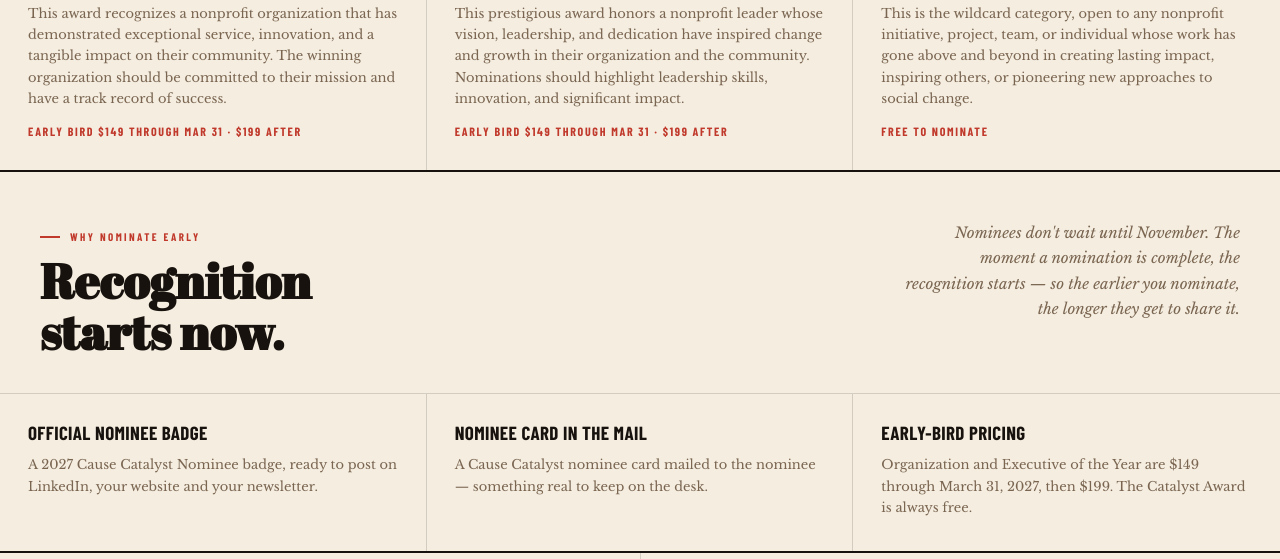
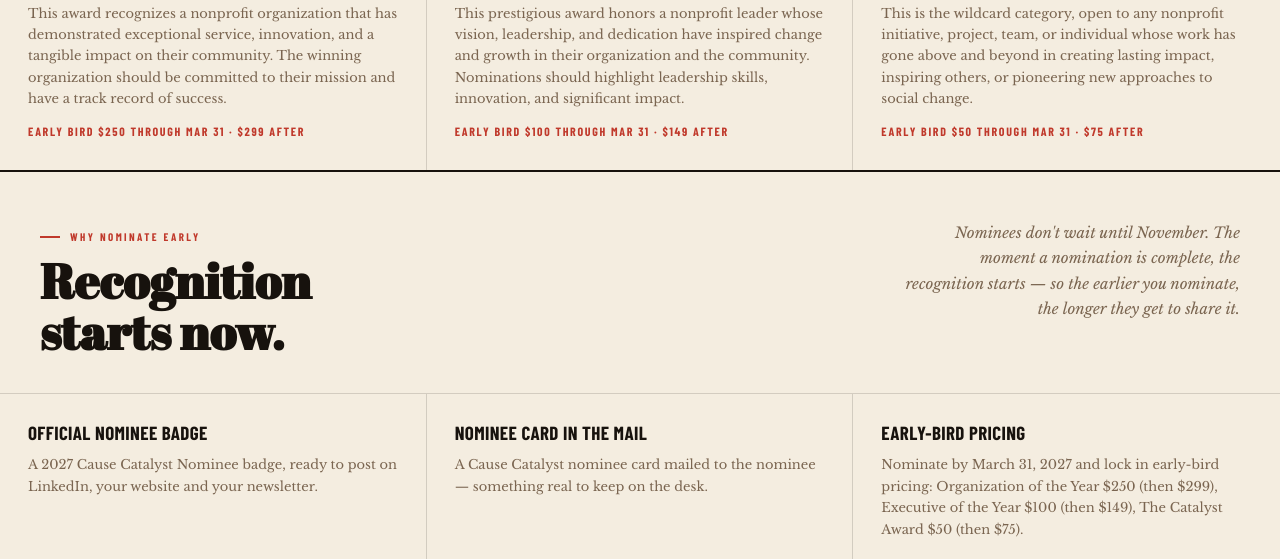
Before and after one commit to blakekohler/cause-catalyst-awards, a plain HTML site: page index.html in a window 1280 px wide. Shown: the part 2098-2657 px from the top of the page. Drawn offline with nearby package versions, Linux system fonts and the light colour scheme; a web font is replaced by a local one.

Commit message:
2027 pricing: early bird matches 2026 ($250/$100/$50), then $299/$149/$75 (#2)
Claude-Session: https://claude.ai/code/session_01MGgyzTM3gy2CjPa3Vm3t1Q

Co-authored-by: Claude <noreply@anthropic.com>

```diff
--- a/index.html
+++ b/index.html
@@ -800,7 +800,7 @@ footer {
         <span class="cat-icon">🏆</span>
         <div class="cat-name">Organization of the Year</div>
         <p class="cat-desc">This award recognizes a nonprofit organization that has demonstrated exceptional service, innovation, and a tangible impact on their community. The winning organization should be committed to their mission and have a track record of success.</p>
-        <p class="cat-fee">Early bird $149 through Mar 31 · $199 after</p>
+        <p class="cat-fee">Early bird $250 through Mar 31 · $299 after</p>
       </div>
     </div>
     <div class="cat-card reveal">
@@ -812,7 +812,7 @@ footer {
         <span class="cat-icon">👤</span>
         <div class="cat-name">Executive of the Year</div>
         <p class="cat-desc">This prestigious award honors a nonprofit leader whose vision, leadership, and dedication have inspired change and growth in their organization and the community. Nominations should highlight leadership skills, innovation, and significant impact.</p>
-        <p class="cat-fee">Early bird $149 through Mar 31 · $199 after</p>
+        <p class="cat-fee">Early bird $100 through Mar 31 · $149 after</p>
       </div>
     </div>
     <div class="cat-card reveal">
@@ -824,7 +824,7 @@ footer {
         <span class="cat-icon">⚡</span>
         <div class="cat-name">The Catalyst Award</div>
         <p class="cat-desc">This is the wildcard category, open to any nonprofit initiative, project, team, or individual whose work has gone above and beyond in creating lasting impact, inspiring others, or pioneering new approaches to social change.</p>
-        <p class="cat-fee">Free to nominate</p>
+        <p class="cat-fee">Early bird $50 through Mar 31 · $75 after</p>
       </div>
     </div>
   </div>
@@ -853,7 +853,7 @@ footer {
     <div class="cat-card reveal"><div class="cat-body">
       <span class="cat-number">03</span>
       <div class="cat-name">Early-bird pricing</div>
-      <p class="cat-desc">Organization and Executive of the Year are $149 through March 31, 2027, then $199. The Catalyst Award is always free.</p>
+      <p class="cat-desc">Nominate by March 31, 2027 and lock in early-bird pricing: Organization of the Year $250 (then $299), Executive of the Year $100 (then $149), The Catalyst Award $50 (then $75).</p>
     </div></div>
   </div>
 </div>
```
